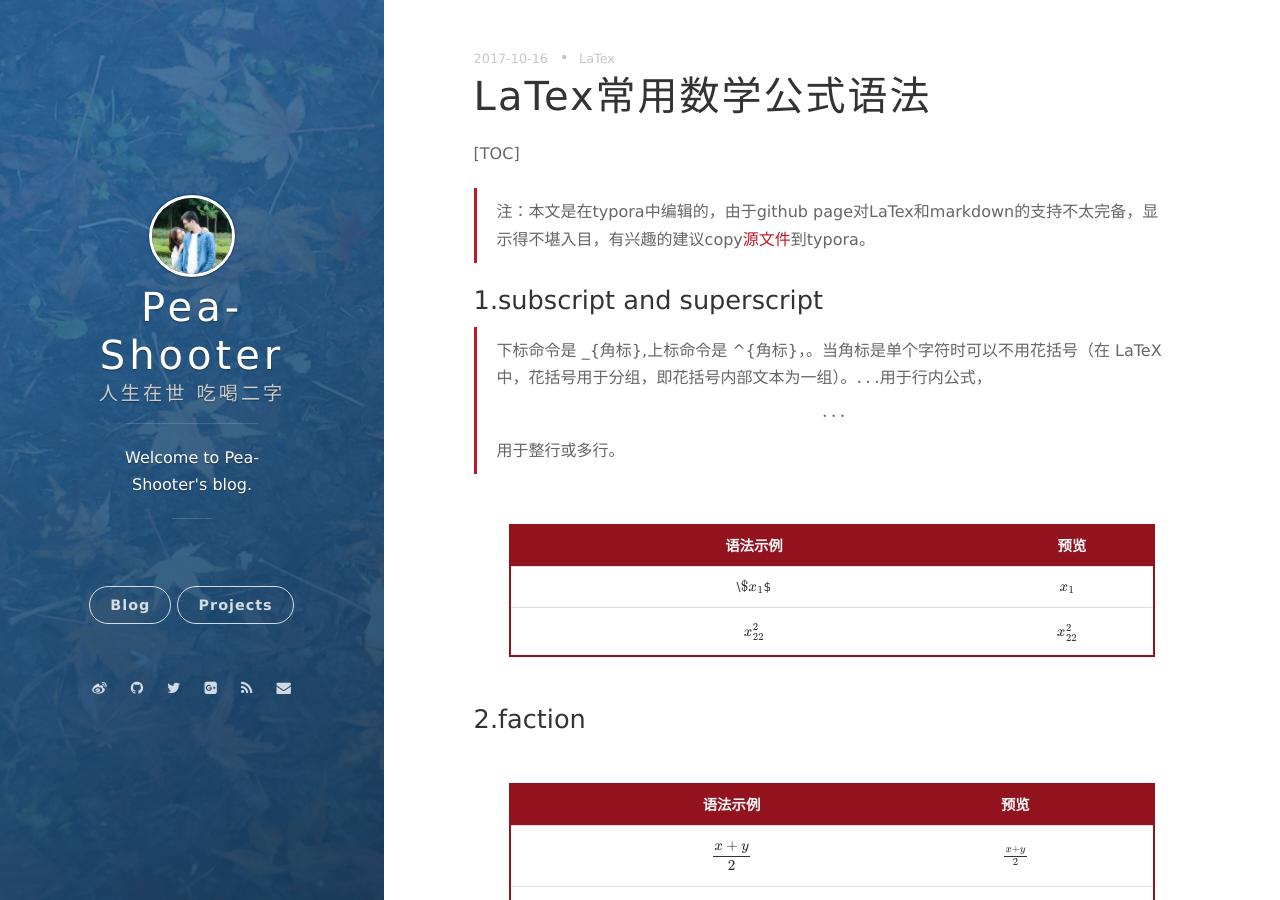
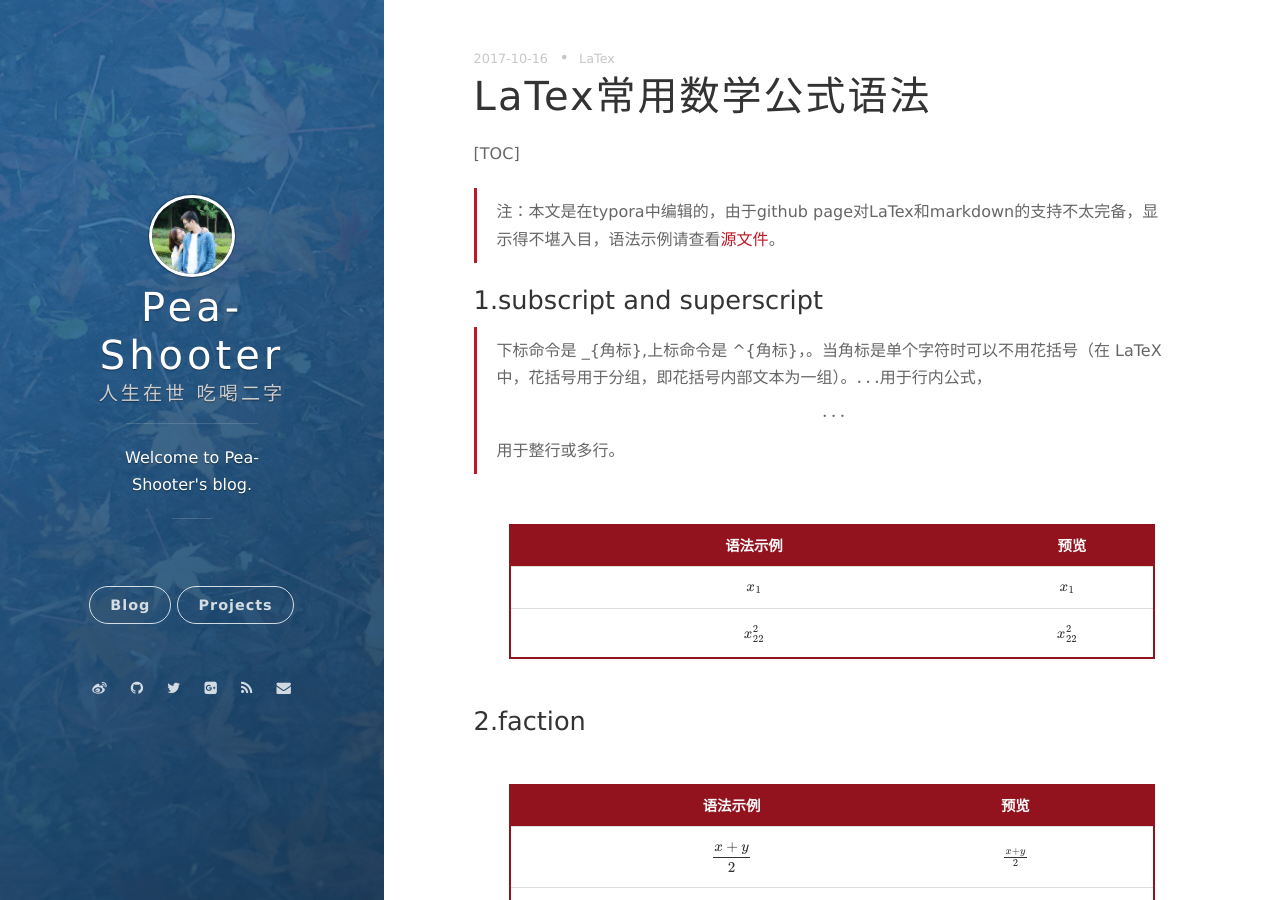
Before and after one commit to Pea-Shooter/myblog.github.io, a Jekyll site: the page built from _posts/2017-10-16-LaTex常用数学公式语法.md, in a window 1280 px wide and 900 px high. Built offline with Jekyll 4.4.1, drawn with Linux system fonts in a browser that asks for light colours; nearby versions of some CDN libraries; formulas are drawn with MathJax 3.

Commit message:
2017-10-16

```diff
--- a/_posts/2017-10-16-LaTex常用数学公式语法.md
+++ b/_posts/2017-10-16-LaTex常用数学公式语法.md
@@ -7,7 +7,7 @@ tags: LaTex
 
 [TOC]
 
-> 注：本文是在typora中编辑的，由于github page对LaTex和markdown的支持不太完备，显示得不堪入目，有兴趣的建议copy[源文件](https://github.com/Pea-Shooter/Pea-Shooter.github.io/blob/master/_posts/2017-10-16-LaTex%E5%B8%B8%E7%94%A8%E6%95%B0%E5%AD%A6%E5%85%AC%E5%BC%8F%E8%AF%AD%E6%B3%95.md)到typora。
+> 注：本文是在typora中编辑的，由于github page对LaTex和markdown的支持不太完备，显示得不堪入目，语法示例请查看[源文件](https://github.com/Pea-Shooter/Pea-Shooter.github.io/blob/master/_posts/2017-10-16-LaTex%E5%B8%B8%E7%94%A8%E6%95%B0%E5%AD%A6%E5%85%AC%E5%BC%8F%E8%AF%AD%E6%B3%95.md)。
 
 ### 1.subscript and superscript
 
@@ -15,7 +15,7 @@ tags: LaTex
 
 |       语法示例       |      预览      |
 | :--------------: | :----------: |
-|  \\\$\\\$x_1$$   |   $$x_1$$    |
+|    \$\$x_1$$     |   $$x_1$$    |
 | \$\$x_{22}^2\$\$ | $$x_{22}^2$$ |
 
 ### 2.faction
```
